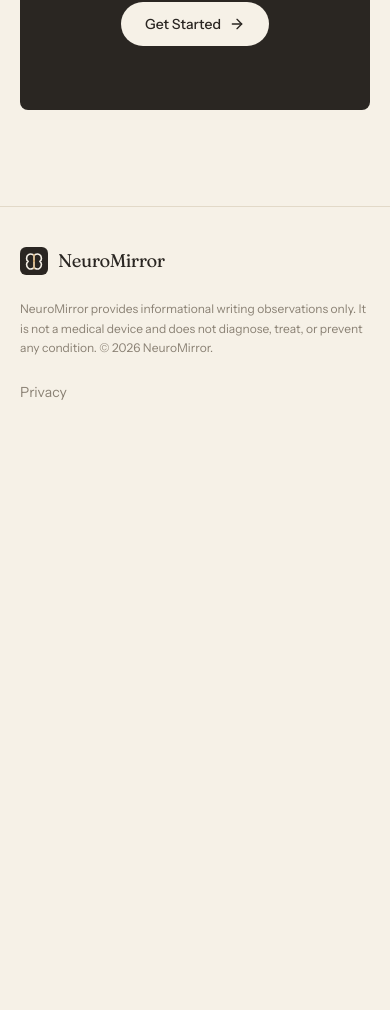
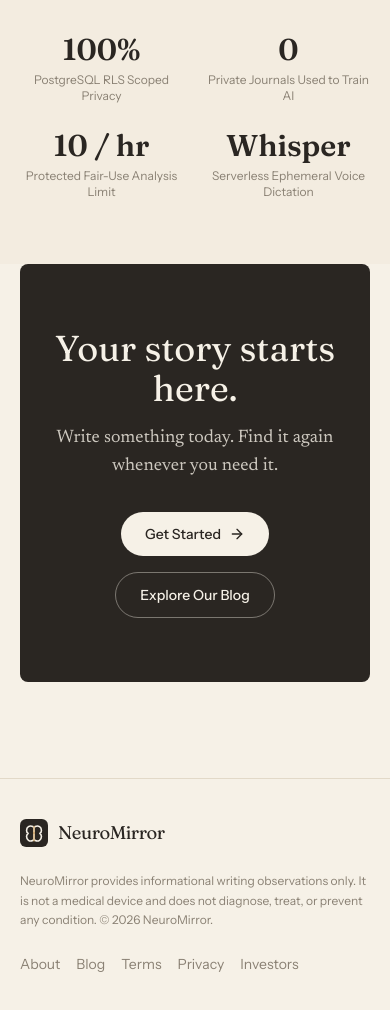
Before and after one commit to neuromirror/neuromirror, a Next.js app: page / in a window 390 px wide. Shown: the part 10029-11039 px from the top of the page. Before the commit the page ends 10471 px from the top, so only its background shows below. Built offline with nearby package versions, Linux system fonts and the light colour scheme.

Commit message:
Update landing page with blog, terms, investor links, and trust counters

```diff
--- a/src/app/page.tsx
+++ b/src/app/page.tsx
@@ -6,6 +6,7 @@ import { ThemeSwitch } from "@/components/theme-switch";
 import { FAQ } from "@/lib/content/faq";
 import { SITE } from "@/lib/site";
 import { AdSenseLoader } from "@/components/adsense-loader";
+import { AdSenseUnit } from "@/components/adsense-unit";
 
 export const metadata: Metadata = {
   title: { absolute: SITE.title },
@@ -126,10 +127,11 @@ export default function Landing() {
       <header className="mx-auto flex max-w-6xl items-center justify-between px-5 py-5 sm:px-8">
         <Logo />
         <nav aria-label="Primary" className="flex items-center gap-1 sm:gap-5">
-          <a href="#about" className="hidden text-sm text-ink-2 hover:text-ink md:inline">About</a>
+          <Link href="/about" className="hidden text-sm text-ink-2 hover:text-ink md:inline">About</Link>
+          <Link href="/blog" className="hidden text-sm text-ink-2 hover:text-ink md:inline">Blog</Link>
           <a href="#how-it-works" className="hidden text-sm text-ink-2 hover:text-ink md:inline">How it works</a>
-          <a href="#privacy" className="hidden text-sm text-ink-2 hover:text-ink md:inline">Privacy</a>
-          <a href="#faq" className="hidden text-sm text-ink-2 hover:text-ink md:inline">FAQ</a>
+          <Link href="/terms" className="hidden text-sm text-ink-2 hover:text-ink md:inline">Terms</Link>
+          <Link href="/privacy" className="hidden text-sm text-ink-2 hover:text-ink md:inline">Privacy</Link>
           <span className="hidden sm:inline"><ThemeSwitch compact /></span>
           <Link href="/signin" className="rounded-full px-3 py-2 text-sm text-ink hover:bg-paper-2">Sign In</Link>
         </nav>
@@ -326,6 +328,35 @@ export default function Landing() {
           </div>
         </section>
 
+        {/* AdSense Unit on Landing Page */}
+        <section className="mx-auto max-w-4xl px-5 sm:px-8">
+          <AdSenseUnit slot="landing-mid-ad" />
+        </section>
+
+        {/* Platform Integrity & Trust Metrics */}
+        <section className="border-t border-line bg-paper-2/50 py-16">
+          <div className="mx-auto max-w-6xl px-5 sm:px-8">
+            <div className="grid grid-cols-2 gap-6 md:grid-cols-4 text-center">
+              <div>
+                <p className="font-display text-3xl font-semibold text-ink sm:text-4xl">100%</p>
+                <p className="mt-1 text-xs text-ink-3">PostgreSQL RLS Scoped Privacy</p>
+              </div>
+              <div>
+                <p className="font-display text-3xl font-semibold text-ink sm:text-4xl">0</p>
+                <p className="mt-1 text-xs text-ink-3">Private Journals Used to Train AI</p>
+              </div>
+              <div>
+                <p className="font-display text-3xl font-semibold text-ink sm:text-4xl">10 / hr</p>
+                <p className="mt-1 text-xs text-ink-3">Protected Fair-Use Analysis Limit</p>
+              </div>
+              <div>
+                <p className="font-display text-3xl font-semibold text-ink sm:text-4xl">Whisper</p>
+                <p className="mt-1 text-xs text-ink-3">Serverless Ephemeral Voice Dictation</p>
+              </div>
+            </div>
+          </div>
+        </section>
+
         {/* CTA */}
         <section className="mx-auto max-w-6xl px-5 pb-24 sm:px-8">
           <div className="rounded-lg bg-ink px-8 py-16 text-center text-paper sm:px-16">
@@ -333,9 +364,14 @@ export default function Landing() {
             <p className="mx-auto mt-4 max-w-lg font-serif text-lg opacity-80">
               Write something today. Find it again whenever you need it.
             </p>
-            <Link href="/signup" className="mt-8 inline-flex items-center gap-2 rounded-full bg-paper px-6 py-3 text-sm font-medium text-ink">
-              Get Started <ArrowRight className="h-4 w-4" aria-hidden />
-            </Link>
+            <div className="mt-8 flex flex-wrap justify-center gap-4">
+              <Link href="/signup" className="inline-flex items-center gap-2 rounded-full bg-paper px-6 py-3 text-sm font-medium text-ink">
+                Get Started <ArrowRight className="h-4 w-4" aria-hidden />
+              </Link>
+              <Link href="/blog" className="rounded-full border border-paper/40 px-6 py-3 text-sm font-medium text-paper hover:bg-paper/10">
+                Explore Our Blog
+              </Link>
+            </div>
           </div>
         </section>
       </main>
@@ -347,7 +383,13 @@ export default function Landing() {
             NeuroMirror provides informational writing observations only. It is not a medical device and does not diagnose,
             treat, or prevent any condition. © {new Date().getFullYear()} NeuroMirror.
           </p>
-          <Link href="/privacy" className="hover:text-ink">Privacy</Link>
+          <div className="flex flex-wrap gap-4">
+            <Link href="/about" className="hover:text-ink">About</Link>
+            <Link href="/blog" className="hover:text-ink">Blog</Link>
+            <Link href="/terms" className="hover:text-ink">Terms</Link>
+            <Link href="/privacy" className="hover:text-ink">Privacy</Link>
+            <Link href="/partners" className="hover:text-ink">Investors</Link>
+          </div>
         </div>
       </footer>
     </>
```
